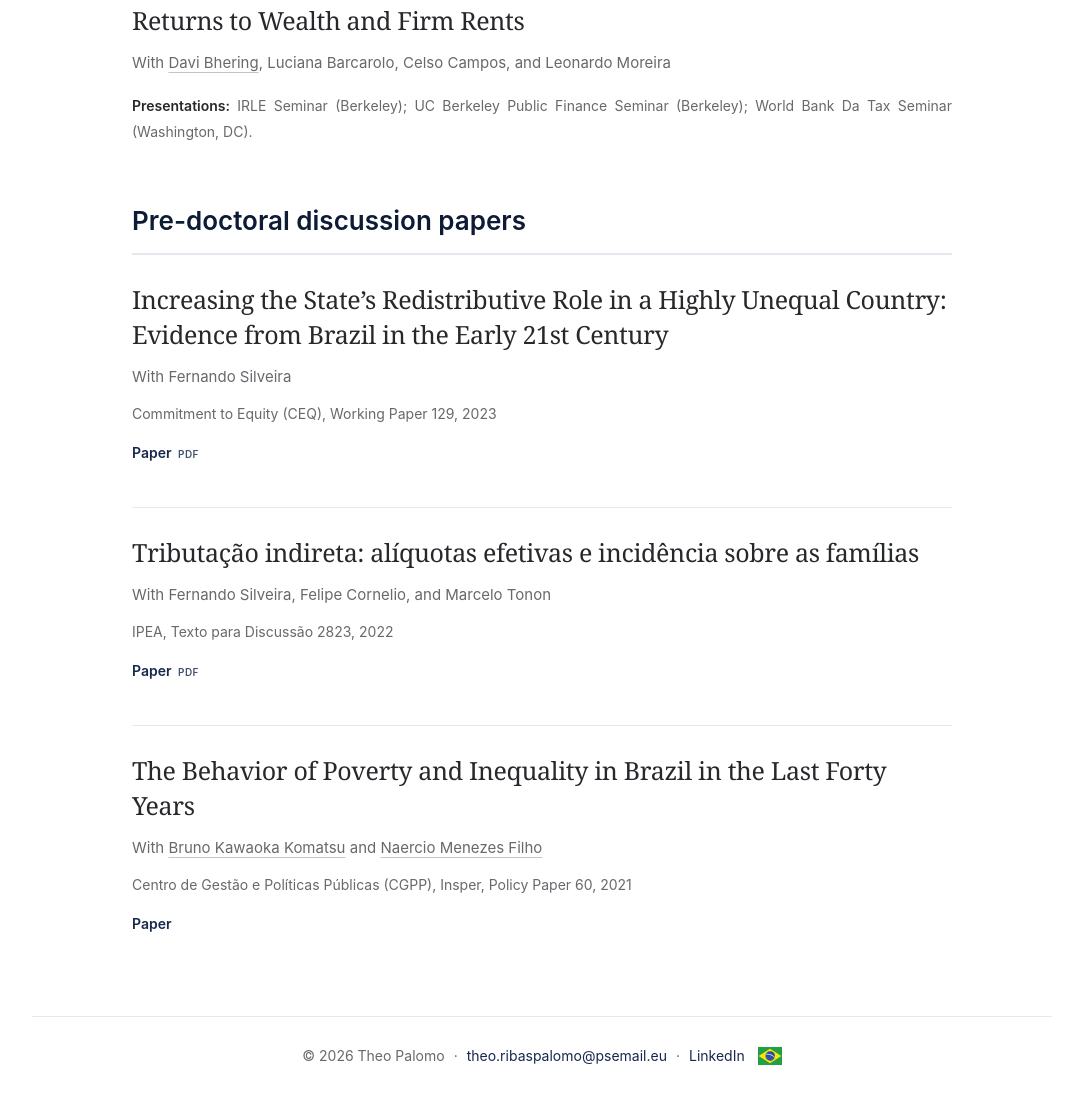
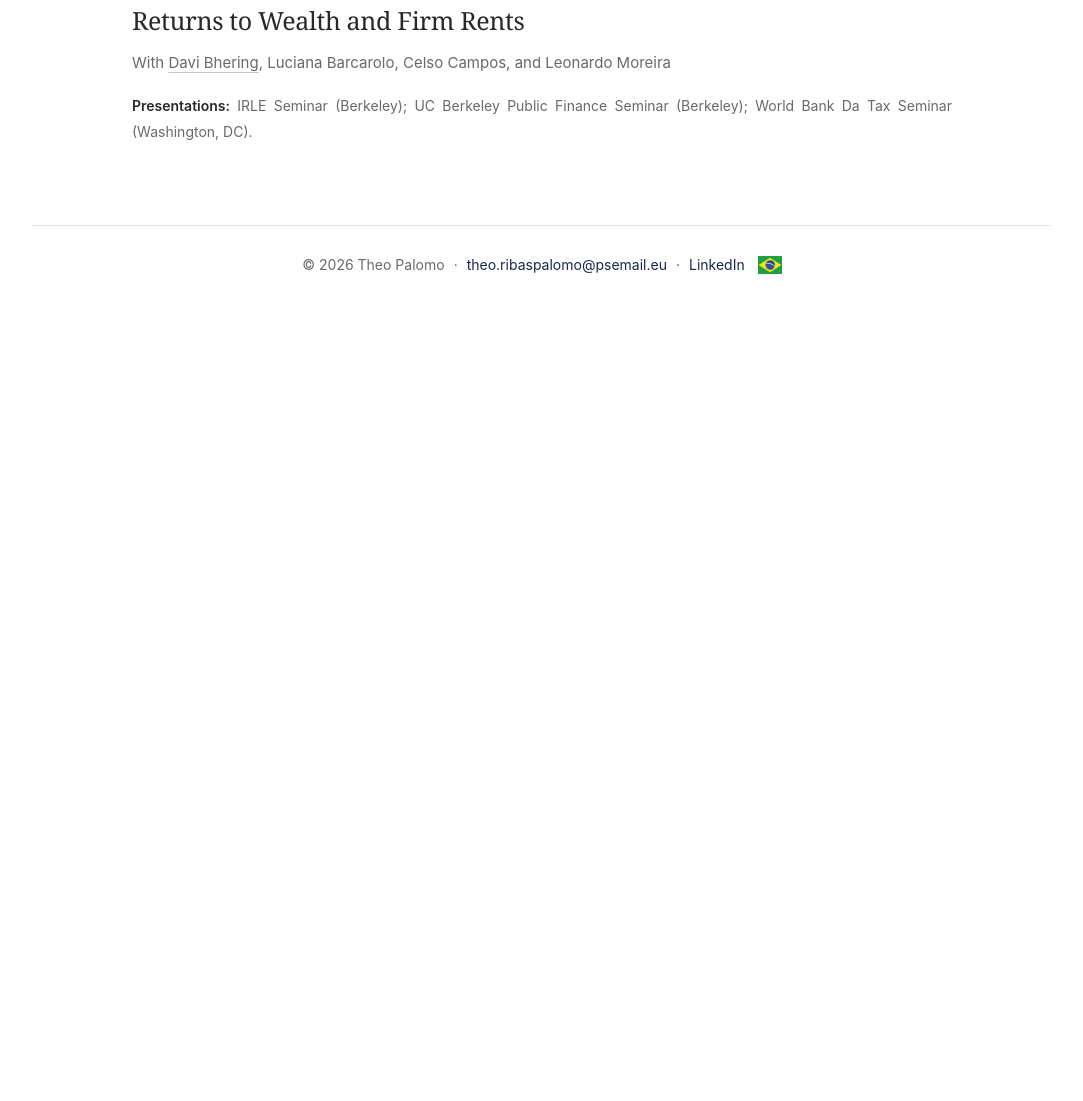
Before and after one commit to theorpalomo/theorpalomo.github.io, a plain HTML site: page research.html in a window 1280 px wide. Shown: the part 1103-2204 px from the top of the page, without its empty margins (98-1181 px from the left). After the commit the page ends 1413 px from the top, so only its background shows below. Drawn offline with Linux system fonts and the light colour scheme.

Commit message:
Keep only working papers and advanced work in progress
Remove the pre-doctoral papers section and navigation link. Preserve the single-paragraph abstract and add a version to research page links so browsers fetch the updated page instead of the cached earlier copy.

```diff
--- a/research.html
+++ b/research.html
@@ -21,7 +21,7 @@
       <a class="site-name" href="index.html">Theo Palomo</a>
       <nav aria-label="Main navigation">
         <a href="index.html">Home</a>
-        <a href="research.html" aria-current="page">Research</a>
+        <a href="research.html?v=20261124-2" aria-current="page">Research</a>
         <a href="files/cv.pdf">CV</a>
       </nav>
     </div>
@@ -32,7 +32,6 @@
     <nav class="section-nav" aria-label="Research sections">
       <a href="#working-papers">Working papers</a>
       <a href="#work-in-progress">Work in progress</a>
-      <a href="#earlier-papers">Pre-doctoral papers</a>
     </nav>
 
     <section class="research-section" id="working-papers" aria-labelledby="working-title">
@@ -73,27 +72,6 @@
       </article>
     </section>
 
-    <section class="research-section" id="earlier-papers" aria-labelledby="earlier-title">
-      <h2 id="earlier-title" class="section-title">Pre-doctoral discussion papers</h2>
-      <article class="paper">
-        <h3>Increasing the State’s Redistributive Role in a Highly Unequal Country: Evidence from Brazil in the Early 21st Century</h3>
-        <p class="coauthors">With Fernando Silveira</p>
-        <p class="publication">Commitment to Equity (CEQ), Working Paper 129, 2023</p>
-        <div class="paper-links"><a href="https://commitmentoequity.org/wp-content/uploads/2024/01/ceq129.pdf" target="_blank" rel="noopener noreferrer">Paper <span class="file-label">PDF</span></a></div>
-      </article>
-      <article class="paper">
-        <h3 lang="pt-BR">Tributação indireta: alíquotas efetivas e incidência sobre as famílias</h3>
-        <p class="coauthors">With Fernando Silveira, Felipe Cornelio, and Marcelo Tonon</p>
-        <p class="publication">IPEA, Texto para Discussão 2823, 2022</p>
-        <div class="paper-links"><a href="https://repositorio.ipea.gov.br/bitstreams/45bee840-f17c-4e29-80e2-0d72e709b497/download" target="_blank" rel="noopener noreferrer">Paper <span class="file-label">PDF</span></a></div>
-      </article>
-      <article class="paper">
-        <h3>The Behavior of Poverty and Inequality in Brazil in the Last Forty Years</h3>
-        <p class="coauthors">With <a href="https://www.insper.edu.br/pt/docentes/bruno-kawaoka-komatsu" target="_blank" rel="noopener noreferrer">Bruno Kawaoka Komatsu</a> and <a href="https://sites.google.com/view/naercio-menezes-filho" target="_blank" rel="noopener noreferrer">Naercio Menezes Filho</a></p>
-        <p class="publication">Centro de Gestão e Políticas Públicas (CGPP), Insper, Policy Paper 60, 2021</p>
-        <div class="paper-links"><a href="https://repositorio.insper.edu.br/entities/publication/072772ee-0605-407a-af74-81c12dcd0670" target="_blank" rel="noopener noreferrer">Paper</a></div>
-      </article>
-    </section>
   </main>
 
   <footer class="site-footer">
```
Also changed, not shown: index.html (+2 -2 lines).
